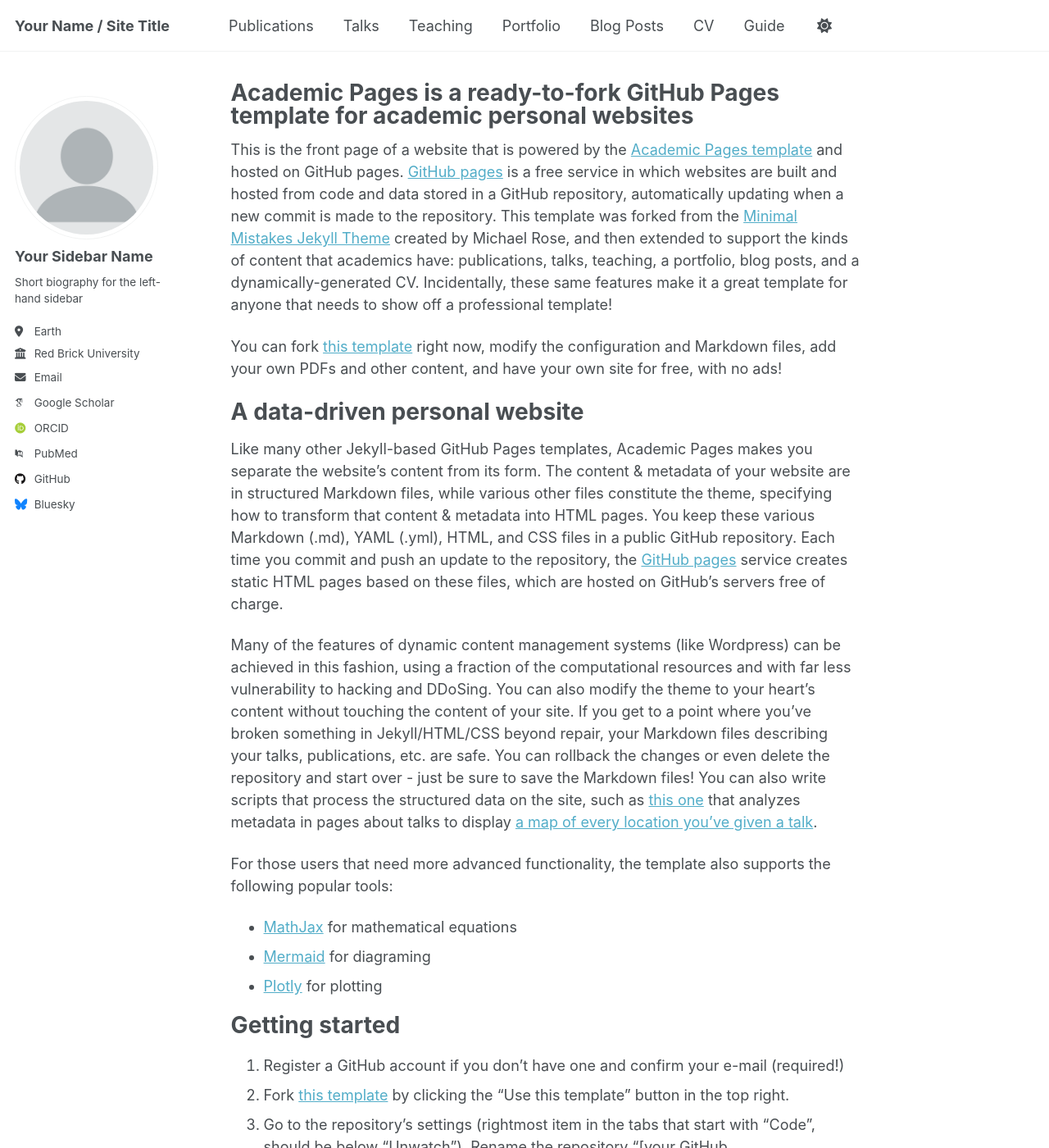
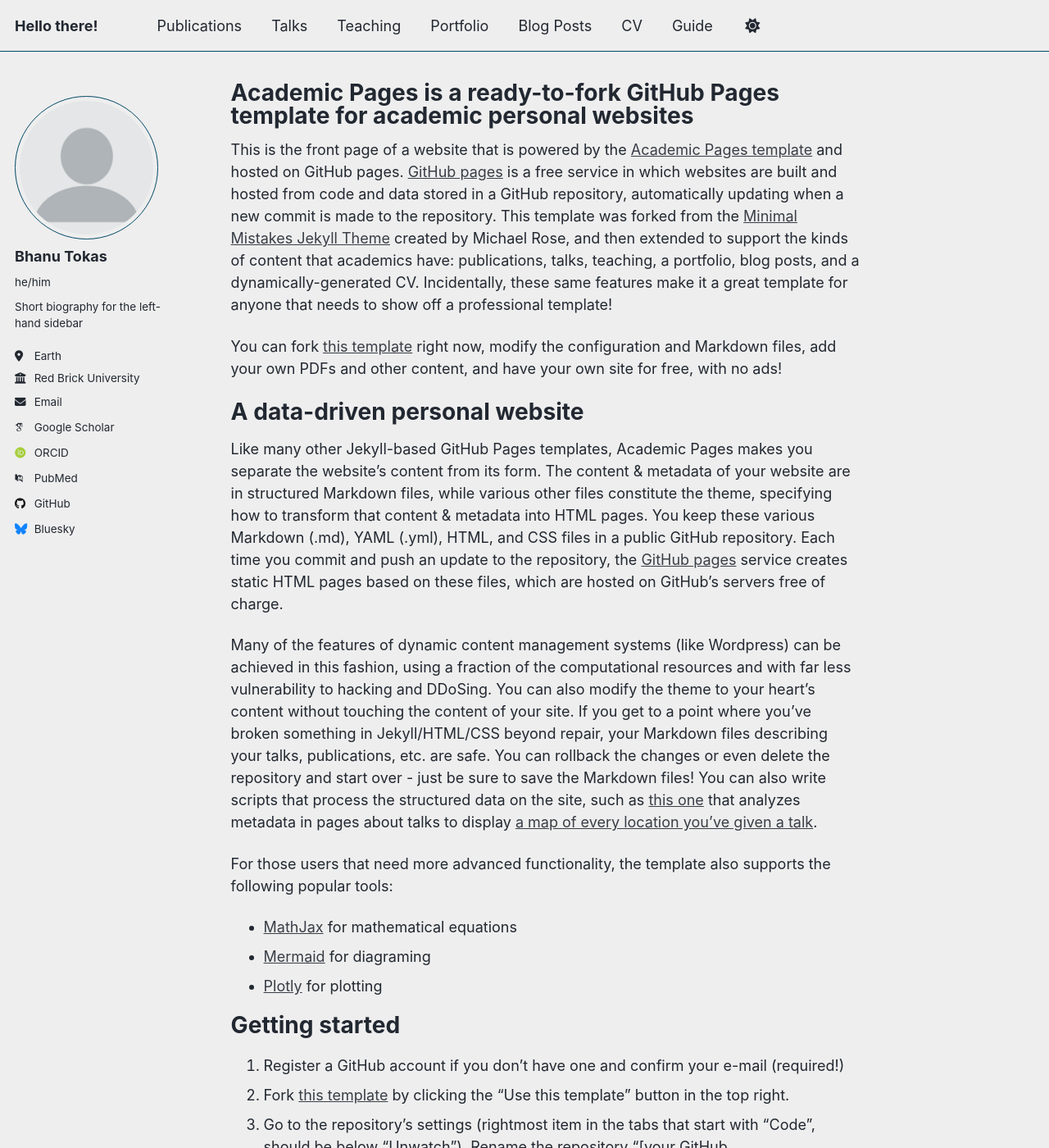
Before and after one commit to 24Beast/24Beast.github.io, a Jekyll site: the page built from _pages/about.md, in a window 1280 px wide and 1400 px high. Shown: the whole window at 82% size. Built offline with Jekyll 4.4.1, drawn with Linux system fonts in a browser that asks for light colours; some web fonts are replaced; a script that is not in the unit is left out; some of the changed text lies outside the part shown.

Commit message:
Update _config.yml

```diff
--- a/_config.yml
+++ b/_config.yml
@@ -8,15 +8,15 @@
 
 # Basic Site Settings
 locale                   : "en-US"
-site_theme               : "default" # Currently available options are "default", "air"
-title                    : "Your Name / Site Title"
+site_theme               : "air" # Currently available options are "default", "air"
+title                    : "Hello there!"
 title_separator          : "-"
-name                     : &name "Your Name"
-description              : &description "Your Name's academic portfolio"   # Update this with a general description of your site, this is the default if not overridden by a page
+name                     : &name "Bhanu Toas"
+description              : &description "Bhanu's web page."   # Update this with a general description of your site, this is the default if not overridden by a page
 url                      : https://academicpages.github.io # The base hostname & protocol for your site e.g. "https://[your GitHub username].github.io",
                                                            # or if you already have some other page hosted on Github then use "https://[your GitHub username].github.io/[Your Repo Name]"
 baseurl                  : "" # the subpath of your site, e.g. "/blog"
-repository               : "academicpages/academicpages.github.io"
+repository               : "24Beast/24Beast.github.io"
 
 # Site Author - The following control what appear as part of the author content on the side bar.
 #               If a field is blank the icon and link will not appear, otherwise it will be shown.
@@ -24,8 +24,8 @@
 author:
   # Biographic information
   avatar           : "profile.png"
-  name             : "Your Sidebar Name"
-  pronouns         : # example: "she/her"
+  name             : "Bhanu Tokas"
+  pronouns         : "he/him"# example: "she/her"
   bio              : "Short biography for the left-hand sidebar"
   location         : "Earth"
   employer         : "Red Brick University"
```
